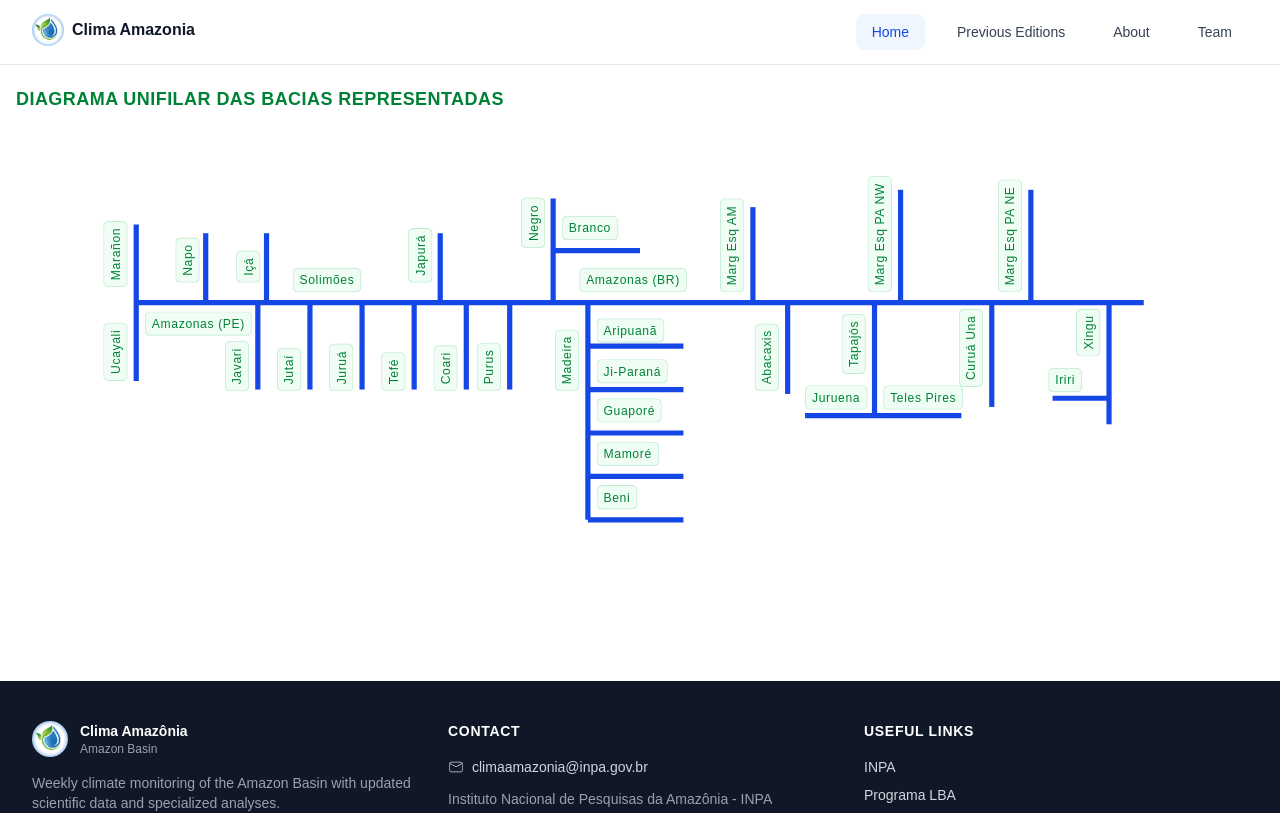
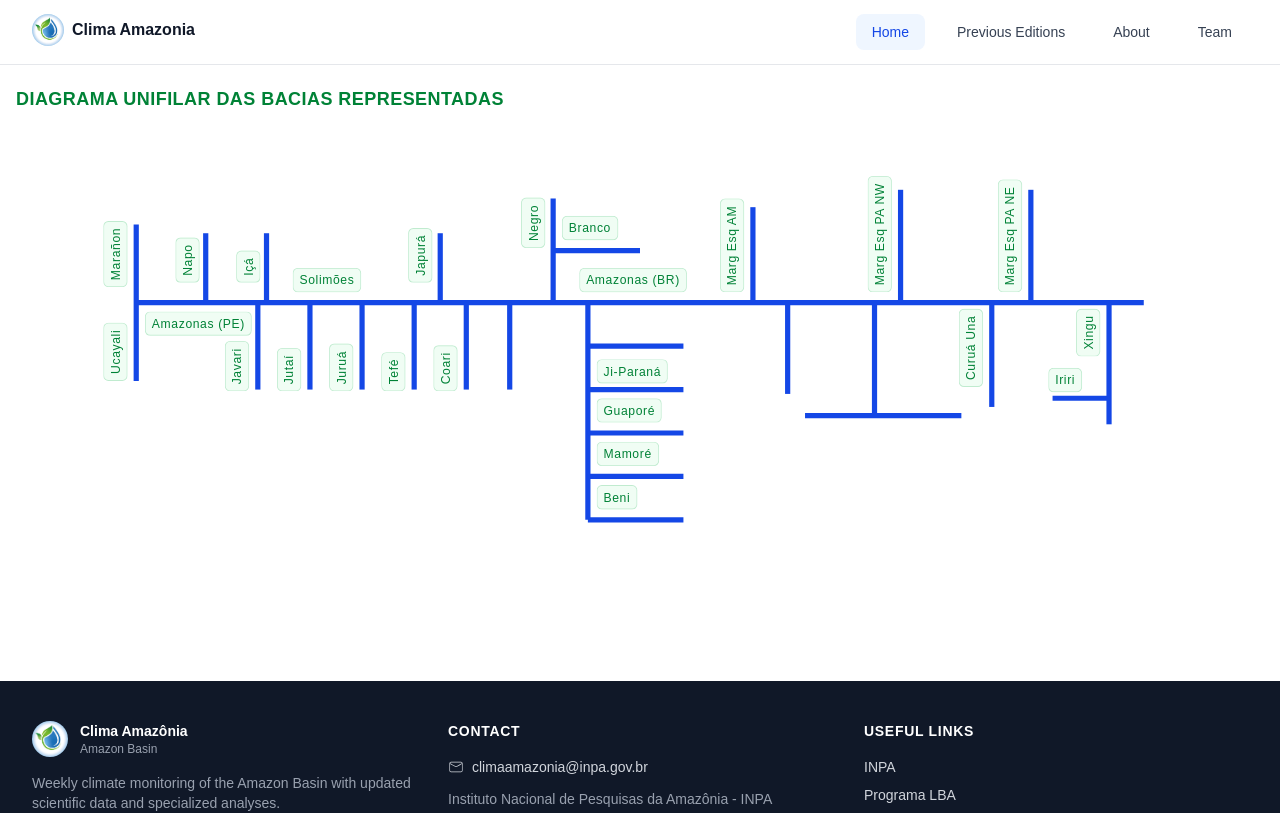
Before and after one commit to inacioigne/clima-amazonia, a Next.js app: page /en/unifilar in a window 1280 px wide. Shown: the top 813 px of the page. Built offline with nearby package versions, Linux system fonts and the light colour scheme.

Commit message:
10/02/2026

```diff
--- a/app/[lang]/bacia/[slug]/page.tsx
+++ b/app/[lang]/bacia/[slug]/page.tsx
@@ -34,7 +34,7 @@ export default async function Page({
   }
 
   return (
-    <div className="lg:px-36 py-4">
+    <div className="max-w-7xl py-4 mx-auto px-4">
       <div className="flex flex-col gap-2">
         <p className="text-xs font-semibold uppercase tracking-wide text-green-700">
           {messages.bacia.analysisLabel}
--- a/app/[lang]/layout.tsx
+++ b/app/[lang]/layout.tsx
@@ -18,7 +18,8 @@ export default async function LangLayout({
   const messages = await getMessages(lang);
 
   return (
-    <div lang={lang}>
+    <div lang={lang} //className="mx-auto max-w-7xl px-2 sm:px-6 lg:px-8"
+    >
       <NavBar lang={lang} messages={messages.nav} />
       {children}
       <Footer messages={messages.footer} />
--- a/app/[lang]/unifilar/page.tsx
+++ b/app/[lang]/unifilar/page.tsx
@@ -14,50 +14,7 @@ type Badge = {
   transform?: string;
 };
 
-const badges: Badge[] = [
-  { id: "amazonas-br", label: "Amazonas (BR)", href: "/rios/amazonas", x: 630, y: 160, w: 170, h: 44 },
-  { id: "amazonas-pe", label: "Amazonas (PE)", href: "/rios/amazonas-pe", x: 130, y: 210, w: 170, h: 44 },
-  { id: "solimoes", label: "Solimões", href: "/rios/solimoes", x: 300, y: 160, w: 140, h: 44},
 
-  { id: "ucayali", label: "Ucayali", href: "/rios/ucayali", x: 92, y: 280, w: 120, h: 44, transform: "rotate(-90 92 290)" },
-  { id: "maranon", label: "Marañon", href: "/rios/maranon", x: 10, y: 90, w: 140, h: 44, transform: "rotate(-90 92 100)" },
-
-  { id: "napo", label: "Napo", href: "/rios/napo", x: 120, y: 92, w: 110, h: 44, transform: "rotate(-90 185 112)" },
-  { id: "ica", label: "Içá", href: "/rios/ica", x: 190, y: 92, w: 90, h: 44, transform: "rotate(-90 255 112)" },
-  { id: "japura", label: "Japurá", href: "/rios/japura", x: 190, y: 290, w: 90, h: 44, transform: "rotate(-90 255 112)"},
-
-  { id: "negro", label: "Negro", href: "/rios/negro", x: 230, y: 420, w: 105, h: 44, transform: "rotate(-90 255 112)" },
-  { id: "branco", label: "Branco", href: "/rios/branco", x: 610, y: 100, w: 120, h: 44, },
-
-  { id: "marg-esq-am", label: "Marg Esq AM", href: "/rios/marg-esq-am", x: 720, y: 60, w: 170, h: 44, transform: "rotate(-90 820 88)" },
-  { id: "marg-esq-pa-nw", label: "Marg Esq PA NW", href: "/rios/marg-esq-pa-nw", x: 720, y: 230, w: 190, h: 44, transform: "rotate(-90 820 88)" },
-  { id: "marg-esq-pa-ne", label: "Marg Esq PA NE", href: "/rios/marg-esq-pa-ne", x: 720, y: 380, w: 190, h: 44, transform: "rotate(-90 820 88)" },
-
-  { id: "javari", label: "Javari", href: "/rios/javari", x: 80, y: 420, w: 120, h: 44, transform: "rotate(-90 92 290)"  },
-  { id: "jutai", label: "Jutaí", href: "/rios/jutai", x: 80, y: 480, w: 110, h: 44, transform: "rotate(-90 92 290)" },
-  { id: "jurua", label: "Juruá", href: "/rios/jurua", x: 80, y: 540, w: 120, h: 44, transform: "rotate(-90 92 290)"},
-  { id: "tefe", label: "Tefé", href: "/rios/tefe", x: 80, y: 600, w: 95, h: 44, transform: "rotate(-90 92 290)" },
-  { id: "coari", label: "Coari", href: "/rios/coari", x: 80, y: 660, w: 110, h: 44, transform: "rotate(-90 92 290)" },
-  { id: "purus", label: "Purus", href: "/rios/purus", x: 80, y: 710, w: 110, h: 44, transform: "rotate(-90 92 290)"},
-
-  { id: "madeira", label: "Madeira", href: "/rios/madeira", x: 80, y: 800, w: 135, h: 44, transform: "rotate(-90 92 290)" },
-  { id: "aripuana", label: "Aripuanã", href: "/rios/aripuana", x: 650, y: 218, w: 140, h: 44 },
-  { id: "ji-parana", label: "Ji-Paraná", href: "/rios/ji-parana", x: 650, y: 265, w: 150, h: 44 },
-  { id: "guapore", label: "Guaporé", href: "/rios/guapore", x: 650, y: 310, w: 150, h: 44 },
-  { id: "mamore", label: "Mamoré", href: "/rios/mamore", x: 650, y: 360, w: 145, h: 44,  },
-  { id: "beni", label: "Beni", href: "/rios/beni", x: 650, y: 410, w: 95, h: 44},
-
-  { id: "abacaxis", label: "Abacaxis", href: "/rios/abacaxis", x: 80, y: 1030, w: 140, h: 44, transform: "rotate(-90 92 290)" },
-
-  { id: "tapajos", label: "Tapajós", href: "/rios/tapajos", x: 100, y: 1130, w: 140, h: 50,  transform: "rotate(-90 92 290)"  },
-  { id: "juruena", label: "Juruena", href: "/rios/juruena", x: 890, y: 295, w: 130, h: 44},
-  { id: "teles-pires", label: "Teles Pires", href: "/rios/teles-pires", x: 980, y: 295, w: 150, h: 44 },
-
-  { id: "curua-una", label: "Curuá Una", href: "/rios/curua-una", x: 85, y: 1265, w: 160, h: 44, transform: "rotate(-90 92 290)" },
-
-  { id: "xingu", label: "Xingu", href: "/rios/xingu", x: 120, y: 1400, w: 110, h: 44, transform: "rotate(-90 92 290)" },
-  { id: "iriri", label: "Iriri", href: "/rios/iriri", x: 1170, y: 275, w: 90, h: 44 },
-];
 
 function BadgeLink({ b }: { b: Badge }) {
 
@@ -85,6 +42,49 @@ export default async function Home({
     notFound();
   }
 
+  const badges: Badge[] = [
+  { id: "amazonas-br", label: "Amazonas (BR)", href: `/${lang}/bacia/curso-principal-do-rio-amazonas-brasil`, x: 630, y: 160, w: 170, h: 44 },
+  { id: "amazonas-pe", label: "Amazonas (PE)", href: `/${lang}/bacia/curso-principal-do-rio-amazonas-peru`, x: 130, y: 210, w: 170, h: 44 },
+  { id: "solimoes", label: "Solimões", href: `/${lang}/bacia/curso-principal-do-rio-solimoes`, x: 300, y: 160, w: 140, h: 44},
+
+  { id: "ucayali", label: "Ucayali", href:  `/${lang}/bacia/bacia-do-rio-ucayali`, x: 92, y: 280, w: 120, h: 44, transform: "rotate(-90 92 290)" },
+  { id: "maranon", label: "Marañon", href: `/${lang}/bacia/bacia-do-rio-maranon`, x: 10, y: 90, w: 140, h: 44, transform: "rotate(-90 92 100)" },
+
+  { id: "napo", label: "Napo", href: `/${lang}/bacia/bacia-do-rio-napo`, x: 120, y: 92, w: 110, h: 44, transform: "rotate(-90 185 112)" },
+  { id: "ica", label: "Içá", href: `/${lang}/bacia/bacia-do-rio-ica`, x: 190, y: 92, w: 90, h: 44, transform: "rotate(-90 255 112)" },
+  { id: "japura", label: "Japurá", href: `/${lang}/bacia/bacia-do-rio-japura`, x: 190, y: 290, w: 90, h: 44, transform: "rotate(-90 255 112)"},
+
+  { id: "negro", label: "Negro", href: `/${lang}/bacia/bacia-do-rio-negro`, x: 230, y: 420, w: 105, h: 44, transform: "rotate(-90 255 112)" },
+  { id: "branco", label: "Branco", href: `/${lang}/bacia/bacia-do-rio-branco`, x: 610, y: 100, w: 120, h: 44, },
+
+  { id: "marg-esq-am", label: "Marg Esq AM", href: `/${lang}/bacia/bacias-da-margem-esquerda-do-rio-amazonas-amazonas`, x: 720, y: 60, w: 170, h: 44, transform: "rotate(-90 820 88)" },
+  { id: "marg-esq-pa-nw", label: "Marg Esq PA NW", href: `/${lang}/bacia/bacias-da-margem-esquerda-do-rio-amazonas-nordeste-do-pa`, x: 720, y: 230, w: 190, h: 44, transform: "rotate(-90 820 88)" },
+  { id: "marg-esq-pa-ne", label: "Marg Esq PA NE", href:`/${lang}/bacia/bacias-da-margem-esquerda-do-rio-amazonas-nordeste-do-pa`, x: 720, y: 380, w: 190, h: 44, transform: "rotate(-90 820 88)" },
+
+  { id: "javari", label: "Javari", href: `/${lang}/bacia/bacia-do-rio-javari`, x: 80, y: 420, w: 120, h: 44, transform: "rotate(-90 92 290)"  },
+  { id: "jutai", label: "Jutaí", href: `/${lang}/bacia/bacia-do-rio-jutai`, x: 80, y: 480, w: 110, h: 44, transform: "rotate(-90 92 290)" },
+  { id: "jurua", label: "Juruá", href: `/${lang}/bacia/bacia-do-rio-jurua`, x: 80, y: 540, w: 120, h: 44, transform: "rotate(-90 92 290)"},
+  { id: "tefe", label: "Tefé", href:`/${lang}/bacia/bacia-do-rio-tefe`, x: 80, y: 600, w: 95, h: 44, transform: "rotate(-90 92 290)" },
+  { id: "coari", label: "Coari", href:`/${lang}/bacia/bacia-do-rio-coari`, x: 80, y: 660, w: 110, h: 44, transform:"rotate(-90 92 290)" },
+  { id:"purus", label:"Purus", href:`/${lang}/bacia/bacia-do-rio-purus`, x :80 ,y :715 ,w :115 ,h :45 ,transform:"rotate(-90 -35 -35)"},
+
+
+  { id: "ji-parana", label: "Ji-Paraná", href: `/${lang}/bacia/bacia-do-rio-jiparana`, x: 650, y: 265, w: 150, h: 44 },
+  { id: "guapore", label: "Guaporé", href: `/${lang}/bacia/bacia-do-rio-guapore`, x: 650, y: 310, w: 150, h: 44 },
+  { id: "mamore", label: "Mamoré", href: `/${lang}/bacia/bacia-do-rio-mamore`, x: 650, y: 360, w: 145, h: 44,  },
+  { id: "beni", label: "Beni", href:`/${lang}/bacia/bacia-dos-rios-beni-e-madre-de-dios`, x: 650, y: 410, w: 95, h: 44},
+
+  { id: "abacaxis", label: "Abacaxis", href:`/${lang}/bacia/bacia-do-rio-abacaxis`, x: 80, y: 1030, w: 140, h: 44, transform:"rotate(-90 -35 -35)" },
+
+  { id:"tapajos", label:"Tapajós", href:`/${lang}/bacia/bacia-do-rio-tapajos`, x :100 ,y :1130 ,w :140 ,h :50 ,transform:"rotate(-90 -35 -35)" },
+
+
+  { id: "curua-una", label: "Curuá Una", href: `/${lang}/bacia/bacia-do-rio-curua-una`, x: 85, y: 1265, w: 160, h: 44, transform: "rotate(-90 92 290)" },
+
+  { id: "xingu", label: "Xingu", href: `/${lang}/bacia/bacia-do-rio-xingu`, x: 120, y: 1400, w: 110, h: 44, transform: "rotate(-90 92 290)" },
+  { id: "iriri", label: "Iriri", href:`/${lang}/bacia/bacia-do-rio-iriri`, x: 1170, y: 275, w: 90, h: 44 },
+];
+
   const [boletim, messages] = await Promise.all([
     getBoletim(lang),
     getMessages(lang),
@@ -107,7 +107,6 @@ export default async function Home({
             <path className="stroke-blue-700 stroke-6 fill-none" d="M 270 200 V 120" />
             <path className="stroke-blue-700 stroke-6 fill-none" d="M 470 200 V 120" />
 
-            {/* <path className="stroke-blue-700 stroke-6 fill-none" d="M 560 200 V 120 H 620" /> */}
             {/* Negro/Branco */}
             <path className="stroke-blue-700 stroke-6 fill-none" d="M 600 200 V 80" />
             <path className="stroke-blue-700 stroke-6 fill-none" d="M 600 140 H 700" />
@@ -140,7 +139,6 @@ export default async function Home({
             {/* Tapajós + Juruena + Teles Pires */}
             <path className="stroke-blue-700 stroke-6 fill-none" d="M 970 200 V 330" />
             <path className="stroke-blue-700 stroke-6 fill-none" d="M 890 330 H 1070" />
-            {/* <path className="stroke-blue-700 stroke-6 fill-none" d="M 900 330 H 1085" /> */}
 
             {/* Curuá Una */}
             <path className="stroke-blue-700 stroke-6 fill-none" d="M 1105 200 V 320" />
```
